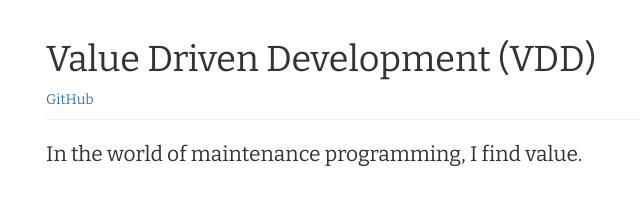
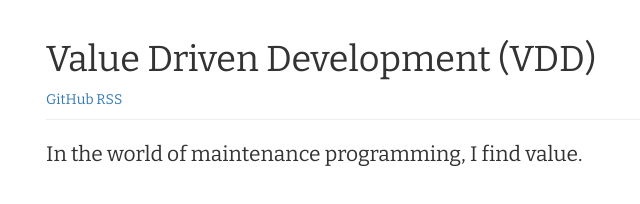
Before and after one commit to valuedrivendev/website, a plain HTML site: page tpl/header.html in a window 1280 px wide. Shown: the full height of the page, 24-664 px from the left. Drawn offline with nearby package versions, Linux system fonts and the light colour scheme; files that its build step writes are made by us from their sources.

Commit message:
Add basic RSS feed generation.

```diff
--- a/tpl/header.html
+++ b/tpl/header.html
@@ -72,6 +72,7 @@ pre.highlight {
     <div class="page-header">
         <h1>Value Driven Development (VDD)</h1>
         <a href="https://github.com/valuedrivendev/website">GitHub</a>
+        <a href="rss/rss.xml">RSS</a>
     </div>
     <p class="lead">
     In the world of maintenance programming, I find value.
```
Also changed, not shown: posts/20150528.html (+12 -0 lines), posts/20150603.html (+12 -0 lines), posts/20150606.html (+12 -0 lines), posts/20150611.html (+12 -0 lines), posts/20150615.html (+12 -0 lines), 3 other files.
